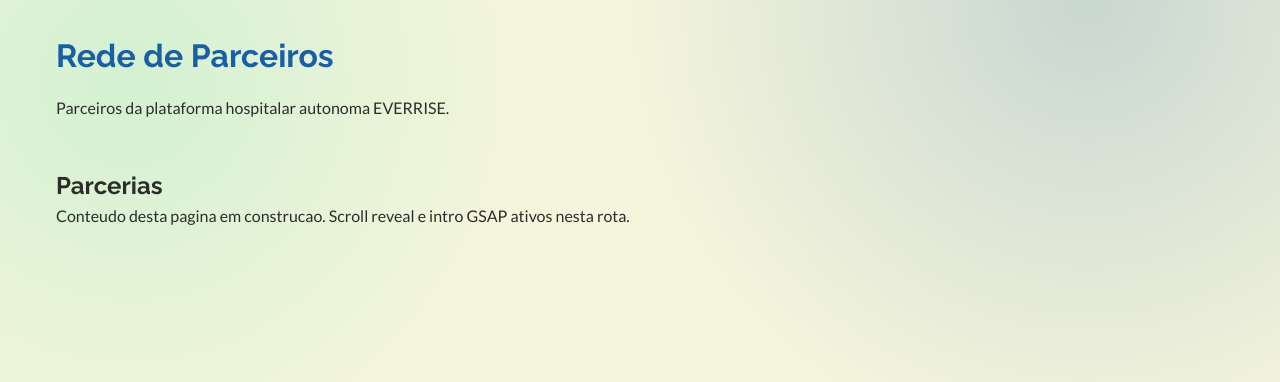
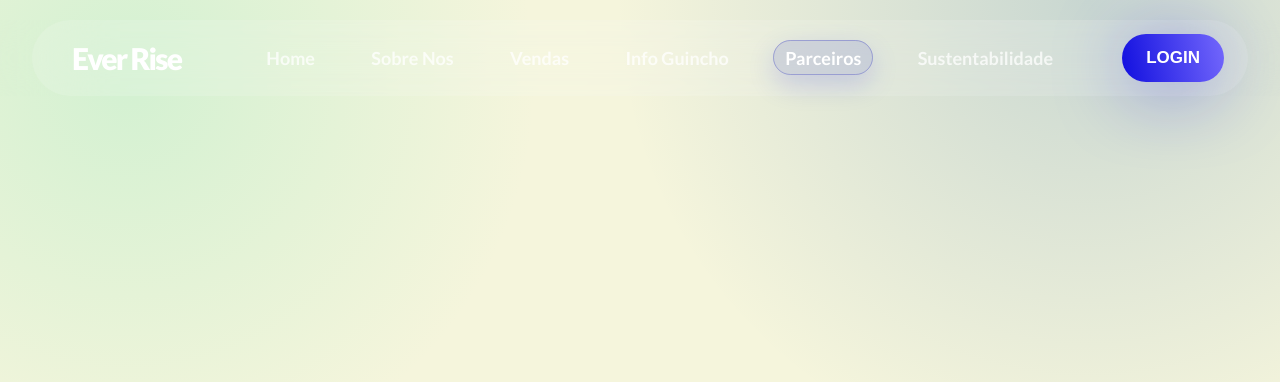
Before and after one commit to Ever-Rise/FrontEnd, a React (Vite) app: page /parceiros in a window 1280 px wide. Shown: the top 382 px of the page. Built offline with nearby package versions, Linux system fonts and the light colour scheme; no server answers.

Commit message:
atualização pagina de parceiros

```diff
--- a/src/pages/ParceirosPage/index.jsx
+++ b/src/pages/ParceirosPage/index.jsx
@@ -1,15 +1,22 @@
-import { createMarketingPage } from '../shared/createMarketingPage';
-import { useParceirosIntro } from './motion/useParceirosIntro';
+import Header from "../../components/layout/Header";
+import './styles.module.css'
 
-const ParceirosPage = createMarketingPage({
-  pageId: 'parceiros',
-  usePageIntro: useParceirosIntro,
-  title: 'Rede de Parceiros',
-  description:
-    'Parceiros da plataforma hospitalar autonoma EVERRISE.',
-  contentTitle: 'Parcerias',
-  contentBody:
-    'Conteudo desta pagina em construcao. Scroll reveal e intro GSAP ativos nesta rota.',
-});
 
-export default ParceirosPage;
+function index() {
+ return (
+
+  <main>
+    <Header/>
+      <section>
+
+      </section>
+
+
+
+
+  </main>
+
+ )
+}
+
+export default index
--- a/src/pages/ParceirosPage/motion/useParceirosIntro.js
+++ /dev/null
@@ -1,5 +0,0 @@
-import { useMarketingIntro } from '@/motions/hooks/useMarketingIntro';
-
-export function useParceirosIntro(refs) {
-  useMarketingIntro(refs, { enabled: true });
-}
```
